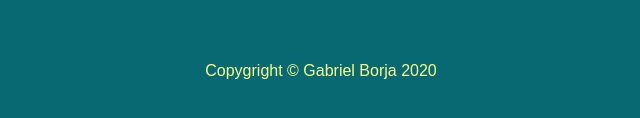
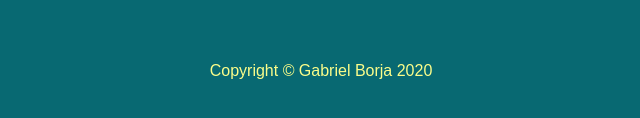
Before and after one commit to gabrielborja/simon-game, a plain HTML site: page index.html in a window 1280 px wide. Shown: the part 580-698 px from the top of the page, 319-959 px from the left. Drawn offline with nearby package versions, Linux system fonts and the light colour scheme.

Commit message:
Update index.html

```diff
--- a/index.html
+++ b/index.html
@@ -32,6 +32,6 @@
 
 </body>
 
-<footer class="copygright"><br><br>Copygright &copy Gabriel Borja 2020</footer>
+<footer class="copygright"><br><br>Copyright &copy Gabriel Borja 2020</footer>
 
 </html>
```
